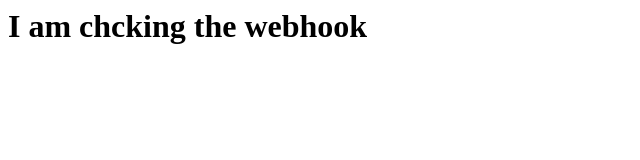
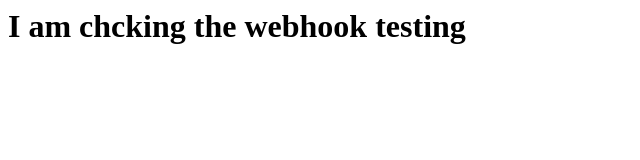
Before and after one commit to Gaganshukla01/testForSAP, a plain HTML site: page index.html in a window 1280 px wide. Shown: the whole page, without its empty margins (0-640 px from the left). Drawn offline with Linux system fonts and the light colour scheme.

Commit message:
change happen

```diff
--- a/index.html
+++ b/index.html
@@ -1,6 +1,6 @@
 <html>
     <head></head>
     <body>
-        <h1>I am chcking the webhook</h1>
+        <h1>I am chcking the webhook testing</h1>
     </body>
 </html>
```
